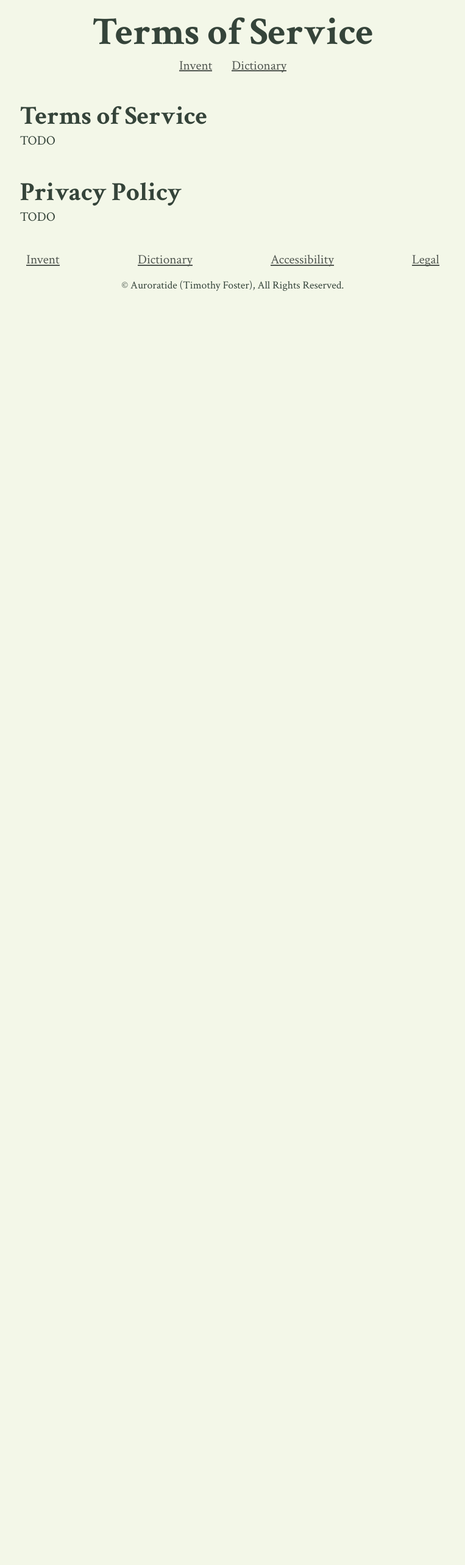
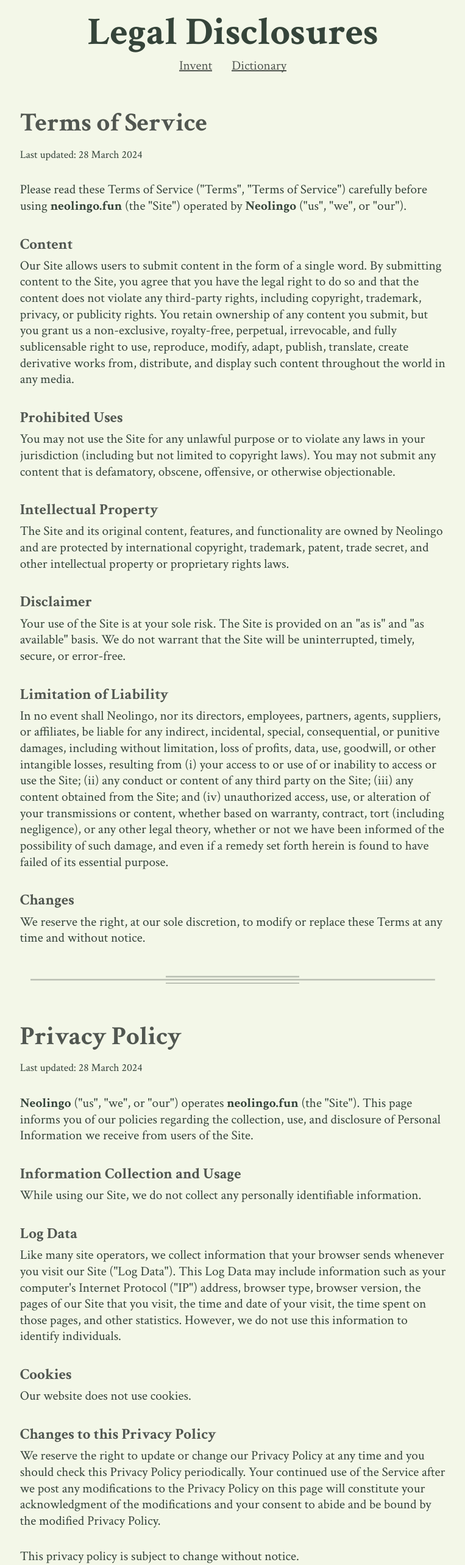
Before and after one commit to Auroratide/neolingo, a SvelteKit app: page /legal in a window 1280 px wide. Shown: the top 2566 px of the page at 61% size, without its empty margins (258-1021 px from the left). Before the commit the page ends 800 px from the top, so only its background shows below. Built offline with nearby package versions, Linux system fonts and the light colour scheme.

Commit message:
(#9) Draft legal disclosures

```diff
--- a/src/routes/accessibility/+page.svelte
+++ b/src/routes/accessibility/+page.svelte
@@ -1,7 +1,9 @@
 <script lang="ts">
 	import Stack from "$lib/design-system/Stack.svelte"
+	import Typography from "$lib/design-system/Typography.svelte"
 </script>
 
+<Typography>
 	<Stack>
 		<section>
 			<p>The Internet is for all people, not just some people. As such, it is both my aspiration and my duty to make this website and all my products as accessible to everyone as possible, regardless of ability. Whether it be articles, videos, games, or whatever it is I even make, I want everyone to feel included.</p>
@@ -26,12 +28,4 @@
 			<p><strong><a href="https://github.com/Auroratide/neolingo/issues/new?labels=accessibility">Create an issue on Github</a></strong>, and I will definitely look into it!</p>
 		</section>
 	</Stack>
-
-<style>
-	p {
-		margin-block-end: 1.5em;
-		line-height: 1.25;
-
-		&:last-child { margin-block-end: 0; }
-	}
-</style>
+</Typography>
--- a/src/routes/legal/+page.svelte
+++ b/src/routes/legal/+page.svelte
@@ -1,25 +1,41 @@
 <script lang="ts">
 	import Stack from "$lib/design-system/Stack.svelte"
+	import Typography from "$lib/design-system/Typography.svelte"
 </script>
 
+<Typography>
 	<Stack>
 		<section>
 			<h2>Terms of Service</h2>
-		<p>TODO</p>
+			<p><small>Last updated: <time datetime="2024-03-28">28 March 2024</time></small></p>
+			<p>Please read these Terms of Service ("Terms", "Terms of Service") carefully before using <strong>neolingo.fun</strong> (the "Site") operated by <strong>Neolingo</strong> ("us", "we", or "our").</p>
+			<h3>Content</h3>
+			<p>Our Site allows users to submit content in the form of a single word. By submitting content to the Site, you agree that you have the legal right to do so and that the content does not violate any third-party rights, including copyright, trademark, privacy, or publicity rights. You retain ownership of any content you submit, but you grant us a non-exclusive, royalty-free, perpetual, irrevocable, and fully sublicensable right to use, reproduce, modify, adapt, publish, translate, create derivative works from, distribute, and display such content throughout the world in any media.</p>
+			<h3>Prohibited Uses</h3>
+			<p>You may not use the Site for any unlawful purpose or to violate any laws in your jurisdiction (including but not limited to copyright laws). You may not submit any content that is defamatory, obscene, offensive, or otherwise objectionable.</p>
+			<h3>Intellectual Property</h3>
+			<p>The Site and its original content, features, and functionality are owned by Neolingo and are protected by international copyright, trademark, patent, trade secret, and other intellectual property or proprietary rights laws.</p>
+			<h3>Disclaimer</h3>
+			<p>Your use of the Site is at your sole risk. The Site is provided on an "as is" and "as available" basis. We do not warrant that the Site will be uninterrupted, timely, secure, or error-free.</p>
+			<h3>Limitation of Liability</h3>
+			<p>In no event shall Neolingo, nor its directors, employees, partners, agents, suppliers, or affiliates, be liable for any indirect, incidental, special, consequential, or punitive damages, including without limitation, loss of profits, data, use, goodwill, or other intangible losses, resulting from (i) your access to or use of or inability to access or use the Site; (ii) any conduct or content of any third party on the Site; (iii) any content obtained from the Site; and (iv) unauthorized access, use, or alteration of your transmissions or content, whether based on warranty, contract, tort (including negligence), or any other legal theory, whether or not we have been informed of the possibility of such damage, and even if a remedy set forth herein is found to have failed of its essential purpose.</p>
+			<h3>Changes</h3>
+			<p>We reserve the right, at our sole discretion, to modify or replace these Terms at any time and without notice.</p>
 		</section>
+		<hr />
 		<section>
 			<h2>Privacy Policy</h2>
-		<p>TODO</p>
+			<p><small>Last updated: <time datetime="2024-03-28">28 March 2024</time></small></p>
+			<p><strong>Neolingo</strong> ("us", "we", or "our") operates <strong>neolingo.fun</strong> (the "Site"). This page informs you of our policies regarding the collection, use, and disclosure of Personal Information we receive from users of the Site.</p>
+			<h3>Information Collection and Usage</h3>
+			<p>While using our Site, we do not collect any personally identifiable information.</p>
+			<h3>Log Data</h3>
+			<p>Like many site operators, we collect information that your browser sends whenever you visit our Site ("Log Data"). This Log Data may include information such as your computer's Internet Protocol ("IP") address, browser type, browser version, the pages of our Site that you visit, the time and date of your visit, the time spent on those pages, and other statistics. However, we do not use this information to identify individuals.</p>
+			<h3>Cookies</h3>
+			<p>Our website does not use cookies.</p>
+			<h3>Changes to this Privacy Policy</h3>
+			<p>We reserve the right to update or change our Privacy Policy at any time and you should check this Privacy Policy periodically. Your continued use of the Service after we post any modifications to the Privacy Policy on this page will constitute your acknowledgment of the modifications and your consent to abide and be bound by the modified Privacy Policy.</p>
+			<p>This privacy policy is subject to change without notice.</p>
 		</section>
 	</Stack>
-
-<style>
-	section { inline-size: 100%; }
-
-	p {
-		margin-block-end: 1.5em;
-		line-height: 1.25;
-
-		&:last-child { margin-block-end: 0; }
-	}
-</style>
+</Typography>
--- a/src/routes/legal/+page.ts
+++ b/src/routes/legal/+page.ts
@@ -3,7 +3,7 @@
 export const load: PageLoad = () => {
 	return {
 		metadata: {
-			title: "Terms of Service",
+			title: "Legal Disclosures",
 		},
 	}
 }
```
Lines whose indentation alone changed are shown as unchanged.
